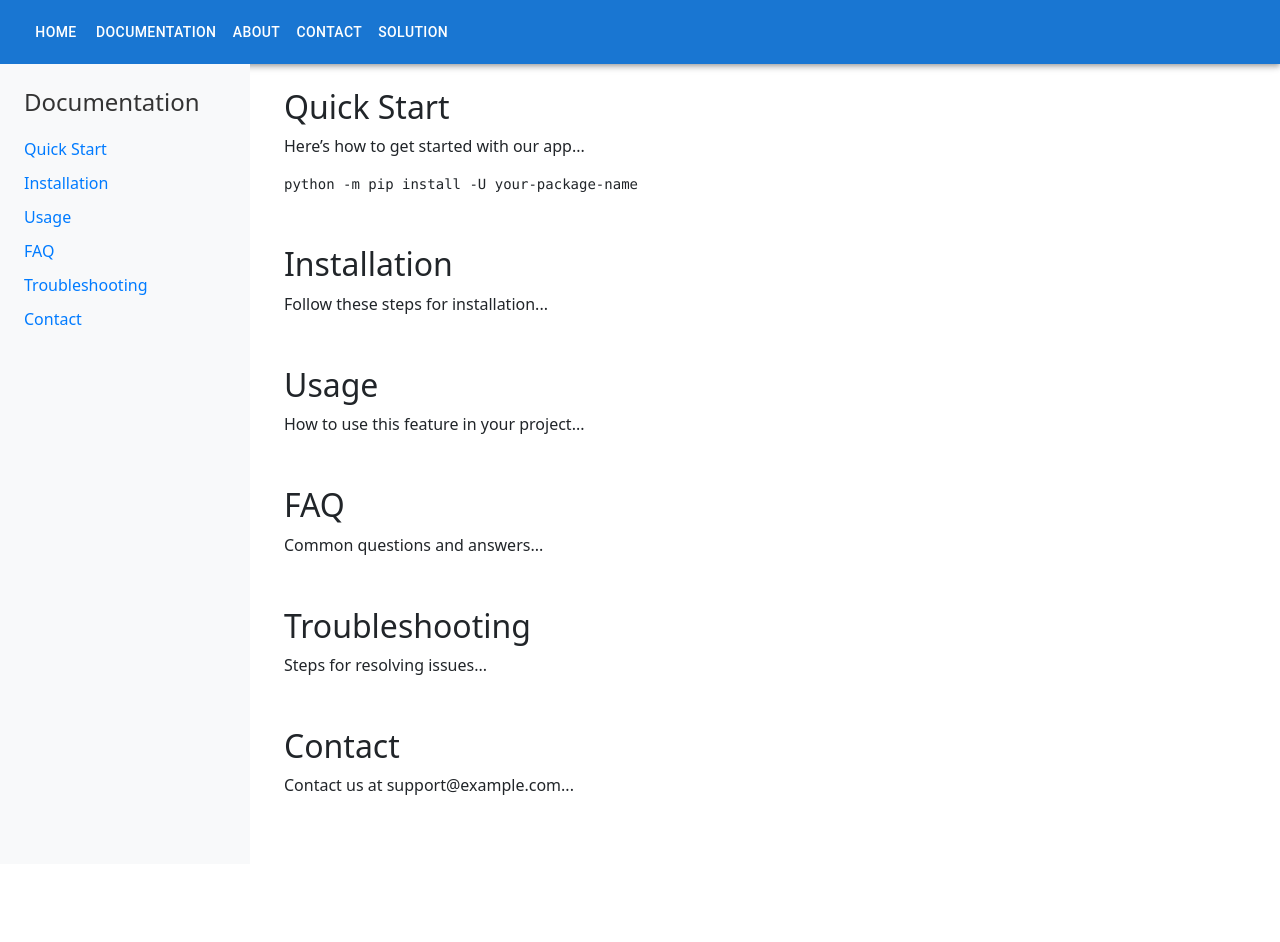
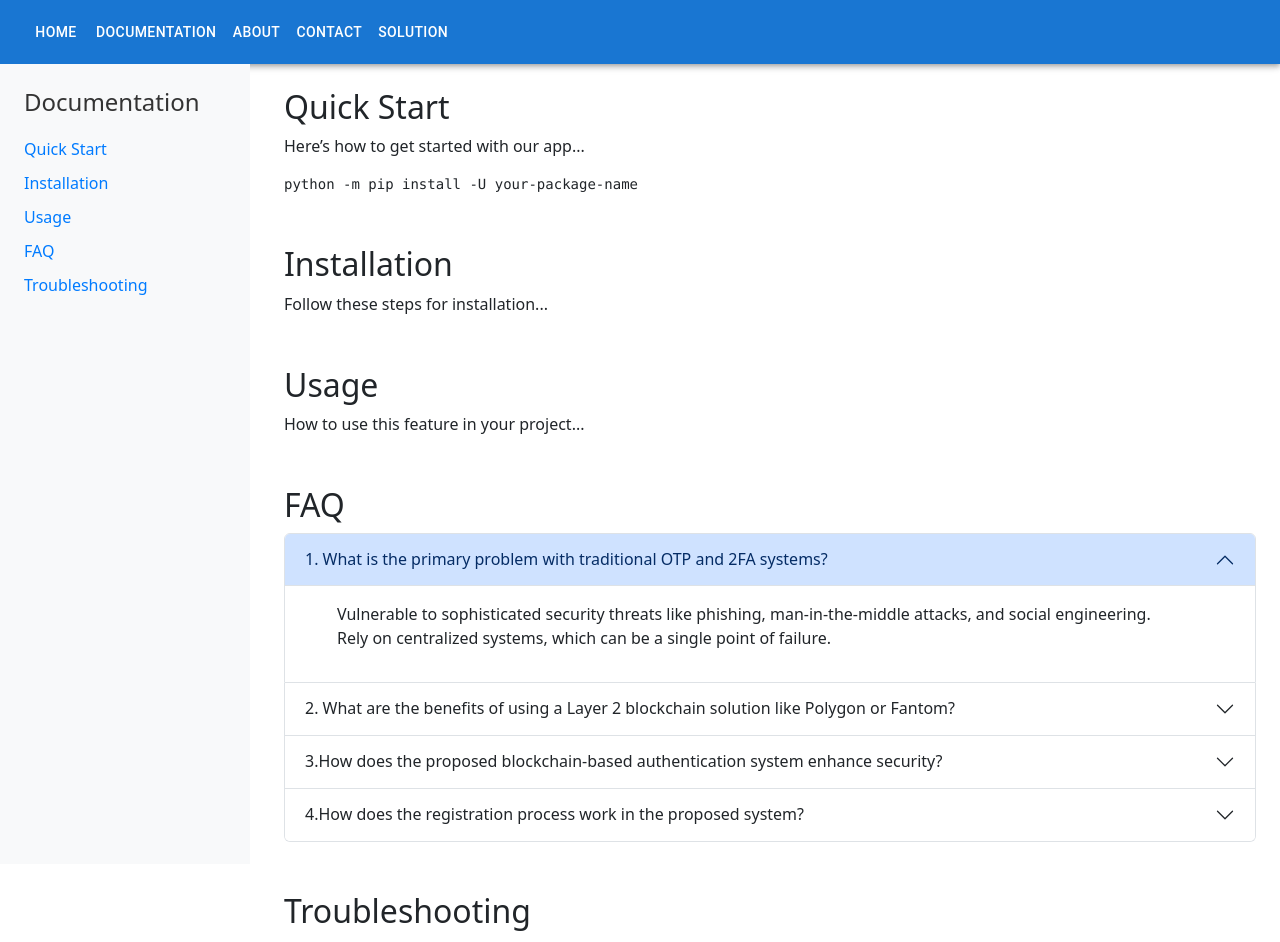
Before and after one commit to RES-ZZ/Safe_Pass, a React (Vite) app in the folder frontend/: page /documentation in a window 1280 px wide. Shown: the top 942 px of the page. Before the commit the page ends 871 px from the top, so only its background shows below. Built offline with nearby package versions, Linux system fonts and the light colour scheme.

Commit message:
did something

```diff
--- a/frontend/index.html
+++ b/frontend/index.html
@@ -4,10 +4,7 @@
     <meta charset="UTF-8" />
     <link rel="icon" type="image/svg+xml" href="/vite.svg" />
     <meta name="viewport" content="width=device-width, initial-scale=1.0" />
-    <link
-      href="https://stackpath.bootstrapcdn.com/bootstrap/4.3.1/css/bootstrap.min.css"
-      rel="stylesheet"
-    />
+    <link href="https://stackpath.bootstrapcdn.com/bootstrap/4.5.2/css/bootstrap.min.css" rel="stylesheet">
     <link
       href="https://cdn.jsdelivr.net/npm/tailwindcss@2.2.19/dist/tailwind.min.css"
       rel="stylesheet"
--- a/frontend/src/components/Sidebar.jsx
+++ b/frontend/src/components/Sidebar.jsx
@@ -21,9 +21,6 @@ const Sidebar = () => {
         <li>
           <Link to="#troubleshooting">Troubleshooting</Link>
         </li>
-        <li>
-          <Link to="#contact">Contact</Link>
-        </li>
       </ul>
     </div>
   );
--- a/frontend/src/pages/Documentation/Content.jsx
+++ b/frontend/src/pages/Documentation/Content.jsx
@@ -1,3 +1,7 @@
+import 'bootstrap/dist/css/bootstrap.min.css';
+import 'bootstrap/dist/js/bootstrap.bundle.min.js';
+
+
 const Content = () => {
   return (
     <div className="content p-4">
@@ -21,7 +25,72 @@ const Content = () => {
 
       <section id="faq">
         <h2>FAQ</h2>
-        <p>Common questions and answers...</p>
+        <div className="accordion" id="faqAccordion">
+          <div className="accordion-item">
+            <h2 className="accordion-header" id="headingOne">
+              <button className="accordion-button" type="button" data-bs-toggle="collapse" data-bs-target="#collapseOne" aria-expanded="true" aria-controls="collapseOne">
+                1. What is the primary problem with traditional OTP and 2FA systems?
+              </button>
+            </h2>
+            <div id="collapseOne" className="accordion-collapse collapse show" aria-labelledby="headingOne" data-bs-parent="#faqAccordion">
+              <div className="accordion-body">
+                <ul>
+                  <li>Vulnerable to sophisticated security threats like phishing, man-in-the-middle attacks, and social engineering.</li>
+                  <li>Rely on centralized systems, which can be a single point of failure.</li>
+                </ul>
+              </div>
+            </div>
+          </div>
+          <div className="accordion-item">
+            <h2 className="accordion-header" id="headingTwo">
+              <button className="accordion-button collapsed" type="button" data-bs-toggle="collapse" data-bs-target="#collapseTwo" aria-expanded="false" aria-controls="collapseTwo">
+                2. What are the benefits of using a Layer 2 blockchain solution like Polygon or Fantom?
+              </button>
+            </h2>
+            <div id="collapseTwo" className="accordion-collapse collapse" aria-labelledby="headingTwo" data-bs-parent="#faqAccordion">
+              <div className="accordion-body">
+                <ul>
+                  <li>Improves scalability, speed, and cost efficiency.</li>
+                  <li>Handles a large number of transactions off-chain while maintaining security and decentralization.</li>
+                </ul>
+              </div>
+            </div>
+          </div>
+          <div className="accordion-item">
+            <h2 className="accordion-header" id="headingThree">
+              <button className="accordion-button collapsed" type="button" data-bs-toggle="collapse" data-bs-target="#collapseThree" aria-expanded="true" aria-controls="collapseThree">
+                3.How does the proposed blockchain-based authentication system enhance security?
+              </button>
+            </h2>
+            <div id="collapseThree" className="accordion-collapse collapse" aria-labelledby="headingThree" data-bs-parent="#faqAccordion">
+              <div className="accordion-body">
+                  <ol type="A">
+                    <li>Uses blockchain-based public/private key cryptography.</li>
+                  <li>Replaces OTPs and 2FA with digital signatures verified against public keys on the blockchain.</li>
+                  <li>Provides a more robust and tamper-proof authentication method.</li>
+                </ol>
+              </div>
+            </div>
+          </div>
+          <div className="accordion-item">
+            <h2 className="accordion-header" id="headingFour">
+              <button className="accordion-button collapsed" type="button" data-bs-toggle="collapse" data-bs-target="#collapseFour" aria-expanded="true" aria-controls="collapseFour">
+                4.How does the registration process work in the proposed system?
+              </button>
+            </h2>
+            <div id="collapseFour" className="accordion-collapse collapse" aria-labelledby="headingFour" data-bs-parent="#faqAccordion">
+              <div className="accordion-body">
+                  <ol type="A">
+                    <li>Uses blockchain-based public/private key cryptography.</li>
+                  <li>Replaces OTPs and 2FA with digital signatures verified against public keys on the blockchain.</li>
+                  <li>Provides a more robust and tamper-proof authentication method.</li>
+                </ol>
+              </div>
+            </div>
+          </div>
+
+          {/* Add more accordion items for other questions */}
+          </div>
       </section>
 
       <section id="troubleshooting">
--- a/package.json
+++ b/package.json
@@ -8,5 +8,8 @@
     "test": "echo \"Error: no test specified\" && exit 1"
   },
   "author": "",
-  "license": "ISC"
+  "license": "ISC",
+  "dependencies": {
+    "bootstrap": "^5.3.3"
+  }
 }
```
Also changed, not shown: 2 other files (tests, documents, lock files or other folders).
